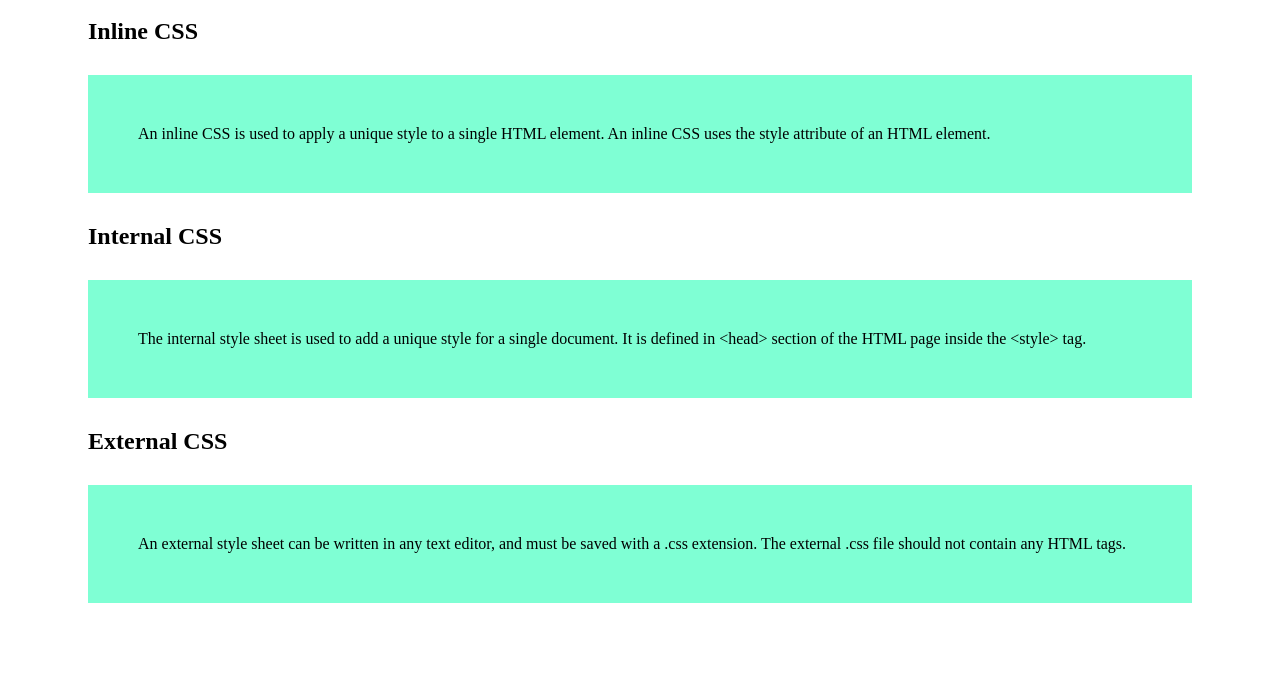
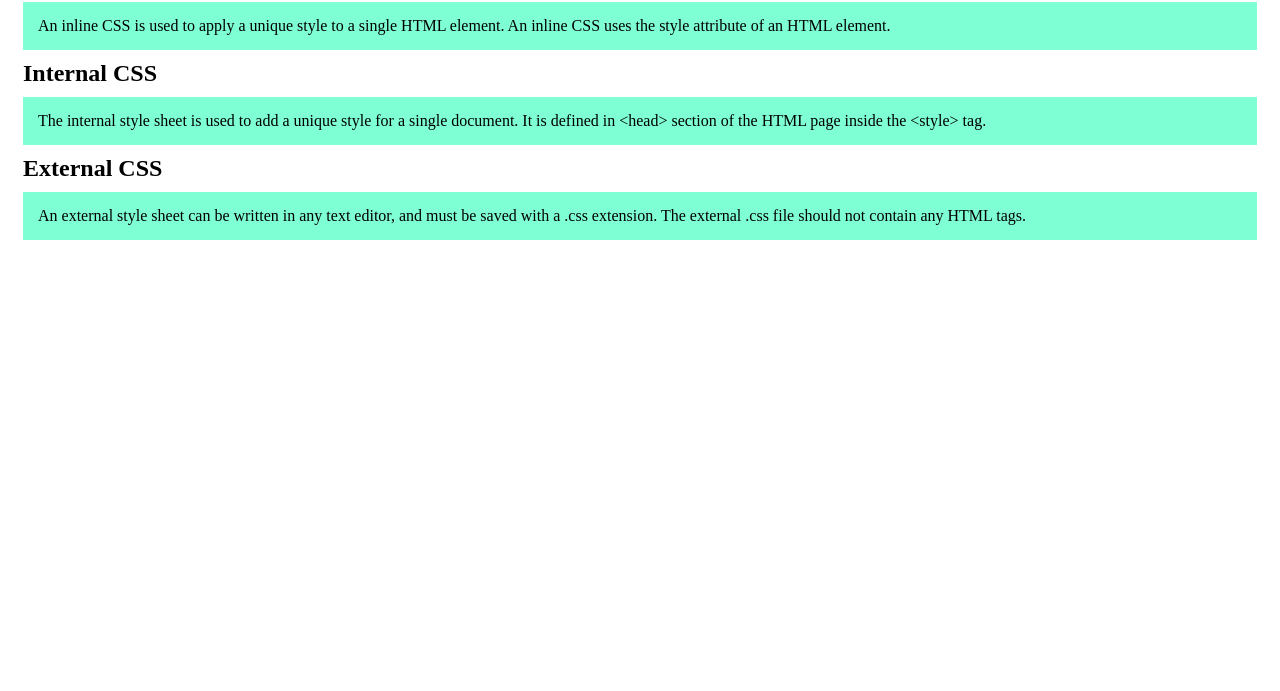
Before and after one commit to asifulkarimnabir/CSS_Codes, a plain HTML site: page index.html in a window 1280 px wide. Shown: the part 128-819 px from the top of the page. Drawn offline with Linux system fonts and the light colour scheme.

Commit message:
add selectors file

```diff
--- /dev/null
+++ b/2.Selectors/style.css
@@ -0,0 +1,31 @@
+/* Universal Selector */
+* {
+  margin: 0;
+  padding: 0;
+  box-sizing: border-box;
+}
+/* Element Selector */
+h1 {
+  color: #1d2d44;
+  margin: 40px 0 20px 40px;
+}
+ol {
+  margin: 20px;
+  padding-left: 20px;
+}
+/* Id Selector */
+#id-selector {
+  color: #f0ebd8;
+}
+/* Class Selector */
+.class-selector {
+  color: #f0ebd8;
+}
+/* Group Selector */
+#id-selector,
+.class-selector {
+  background-color: #1d2d44;
+  /* margin: top/bottom & left/right; */
+  margin: 20px 40px;
+  padding: 20px;
+}
--- a/index.html
+++ b/index.html
@@ -7,20 +7,20 @@
     <title>CSS_Codes</title>
     <style>
       #internal-css {
-        margin: 30px;
+        margin: 10px;
       }
       .internal-css {
         background-color: #7fffd4;
-        padding: 50px;
-        margin: 30px;
+        padding: 15px;
+        margin: 10px;
       }
     </style>
   </head>
   <body>
     <h1>Cascading Style Sheet</h1>
     <!-- Inline CSS  -->
-    <h2 style="margin: 30px">Inline CSS</h2>
-    <p style="background-color: #7fffd4; padding: 50px; margin: 30px">
+    <h2 style="margin: 10px">Inline CSS</h2>
+    <p style="background-color: #7fffd4; padding: 15px; margin: 10px">
       An inline CSS is used to apply a unique style to a single HTML element. An
       inline CSS uses the style attribute of an HTML element.
     </p>
@@ -32,7 +32,7 @@
       the &lt;style&gt; tag.
     </p>
     <!-- External CSS  -->
-    <h2 id="external-css">External CSS</h2>
+    <h2 class="external-heading">External CSS</h2>
     <p class="external-css">
       An external style sheet can be written in any text editor, and must be
       saved with a .css extension. The external .css file should not contain any
--- a/style.css
+++ b/style.css
@@ -1,11 +1,11 @@
 body {
-  padding: 50px;
+  padding: 5px;
 }
-#external-css {
-  margin: 30px;
+.external-heading {
+  margin: 10px;
 }
 .external-css {
   background-color: #7fffd4;
-  padding: 50px;
-  margin: 30px;
+  padding: 15px;
+  margin: 10px;
 }
```
Also changed, not shown: 2.Selectors/index.html (added, +31 -0 lines).
